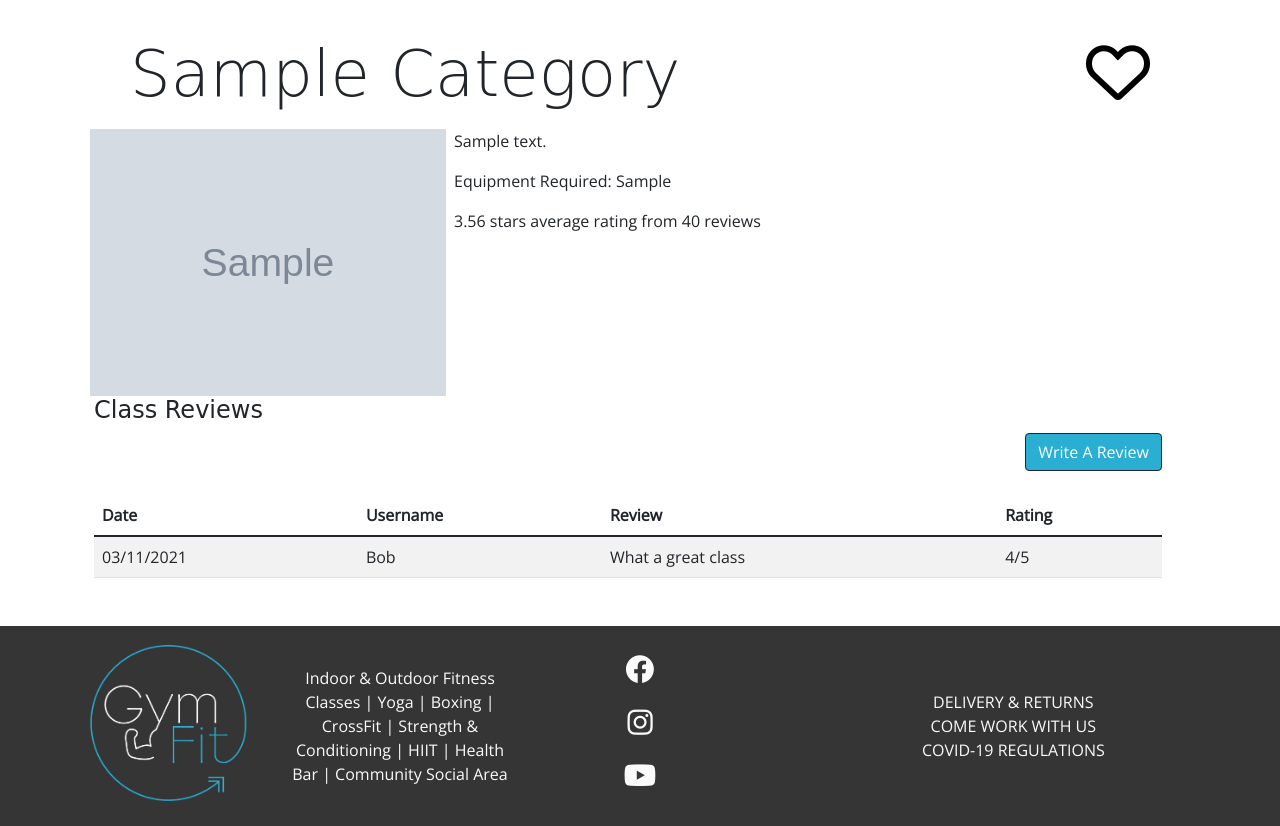
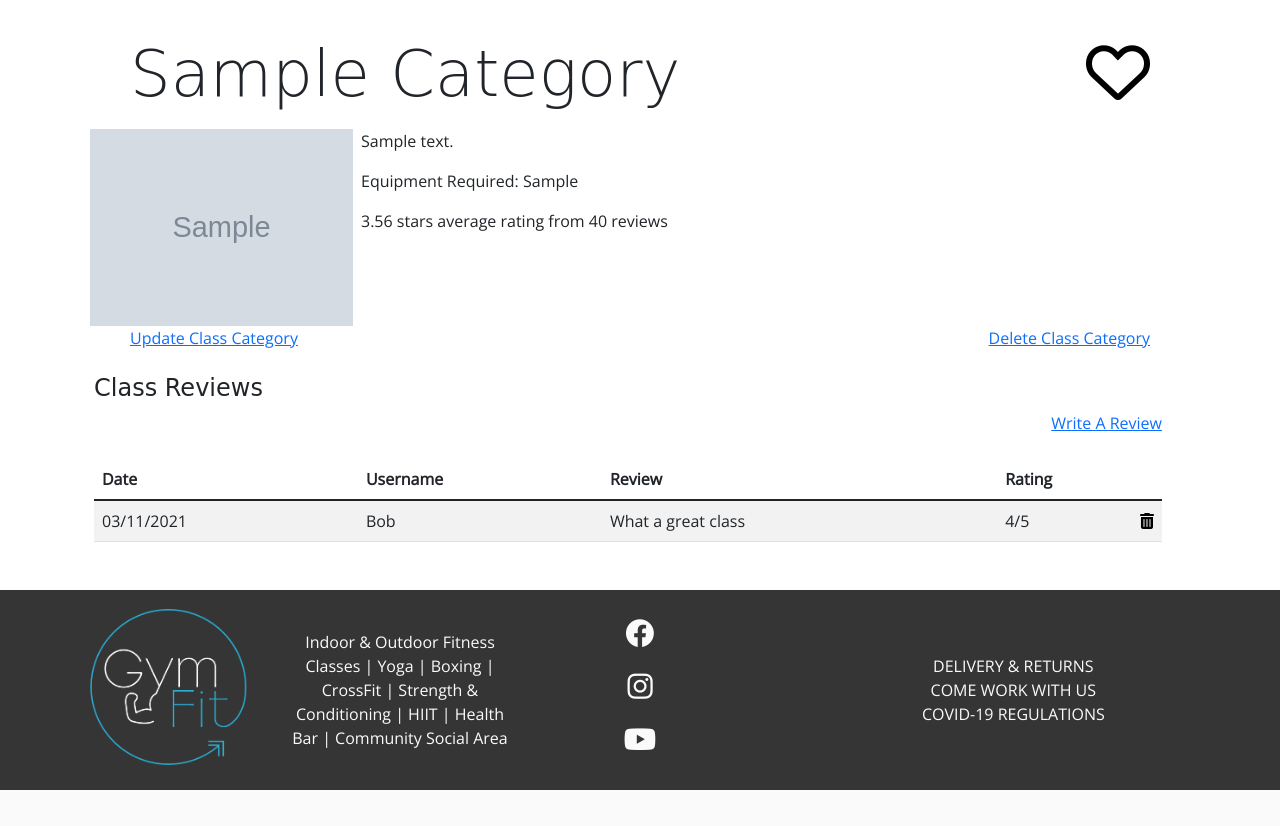
Before and after one commit to nlenno1/gym-fit-MS4, a Django app: template classes/templates/classes/class_category_details.html in a window 1280 px wide. Shown: the part 152-978 px from the top of the page. After the commit the page ends 942 px from the top, so only its background shows below. Run offline with Django 4.2, Linux system fonts and the light colour scheme; the template is opened without the code that fills it: most values are stand-ins (such as "Sample title", 1, 10 or a date in 2020); grey boxes marked "Sample" are stand-in pictures; some libraries are stand-ins or nearby versions; some web fonts are replaced.

Commit message:
Revert "feat: add POST to add_class_category and add_single_class, styled our_classes display and added image handler into our_classes template"
This reverts commit 1438294da7de405981cf64b4832098de9df5ba45.

```diff
--- a/classes/templates/classes/add_class_category.html
+++ b/classes/templates/classes/add_class_category.html
@@ -20,7 +20,7 @@
         <h2 class="text-center text-md-start ps-md-5 mb-5">Fill out the form below to add a Class Category</h2>
         <div class="row">
             <div class="col-12 col-md-6 offset-md-3">
-                <form action="{% url 'add_class_category' %}" method="POST" enctype="multipart/form-data">
+                <form action="{% url 'add_single_exercise_class' %}" method="POST" enctype="multipart/form-data">
                     {% csrf_token %}
                     {{ form | crispy }}
                     <div class="text-center my-5">
--- a/classes/templates/classes/class_category_details.html
+++ b/classes/templates/classes/class_category_details.html
@@ -27,37 +27,28 @@
             </button>
         </h1>
         <div class="row g-0">
-            <div class="col-12 col-lg-4 text-center">
-                {% if category.image_url %}
-                    <img class="w-100 mx-auto px-md-2" src="{{ category.image_url }}" alt="Image of {{ category.friendly_name }}">
-                {% elif category.image %}
-                    <img class="w-100 mx-auto px-md-2" src="{{MEDIA_URL}}{{ category.image }}" alt="Image of {{ category.friendly_name }}">
-                {% else %}
-                    <img class="w-100 mx-auto px-md-2" src="{{MEDIA_URL}}no-image.jpg" alt="Image of {{ category.friendly_name }}">
-                {% endif %}
+            <div class="col-12 col-lg-3 text-center">
+                <img class="mx-auto px-md-2" id="single-category-image" src="{{ category.image_url }}" alt="Image of a {{ category.friendly_name }} class">
             </div>
-            <div class="col-12 col-lg-8 text-center text-md-start">
+            <div class="col-12 col-lg-9 text-center text-md-start">
                 <p>{{ category.description }}</p>
                 <p>Equipment Required: {{ category.equipment_required }}</p>
                 <p>3.56 stars average rating from 40 reviews</p>
             </div>
-            {% if user.is_superuser %}
-                <div class="row g-0 pt-4 px-md-5">
+            <div class="row g-0 pb-4 px-md-5">
                 <div class="col-12 col-md-6 text-center text-md-start">
-                        <a class="mb-4 btn btn-dark" href="#">Update Class Category</a>
+                    <a href="#">Update Class Category</a>
                 </div>
                 <div class="col-12 col-md-6 text-center text-md-end">
-                        <a class="mb-4 btn btn-danger" href="#">Delete Class Category</a>
+                    <a href="#">Delete Class Category</a>
                 </div>
             </div>
-            {% endif %}
             <div class="row">
                 <div class="col-12 col-md-6">
                     <h4>Class Reviews</h4>
                 </div>
-                {% if reviews|length > 0 %}
                 <div class="col-t12-col-md-6">
-                    <a href="#" class="float-end btn btn-dark blue-button">Write A Review</a>
+                    <a href="#" class="float-end">Write A Review</a>
                 </div>
                 <div class="col-12">
                     <table class="table table-striped mt-4 mb-5">
@@ -74,35 +65,23 @@
                           </tr>
                         </thead>
                         <tbody>
-                                {% for review in reviews %}
                           <tr>
                             <td scope="row" class="d-none d-md-table-cell">03/11/2021</th>
                             <td class="d-none d-md-table-cell">Bob</td>
                             <td>What a great class</td>
                             <td>4/5
-                                            {% if review.user_id == user.id %}
                                 <button type="button" class="float-end" data-bs-container="body" data-bs-trigger="hover focus"
                                     data-bs-toggle="popover" data-bs-placement="bottom" data-bs-content="Delete Your Review">
                                     <a href="#">
                                         <i class="fa-solid fa-trash-can"></i>
                                     </a>
                                 </button>
-                                            {% endif %}
                             </td>
                           </tr>
-                                    {% endfor %}
                         </tbody>
                       </table>
                 </div>
             </div>
-                {% else %}
-                    <div class="col-12 mb-5 text-center text-md-start">
-                        <h5>There are no reviews to show</h5>
-                        <p>Why don't you be the first to leave a review?</p>
-                        <a href="#" class="btn btn-dark blue-button">Create a Review</a>
-                    </div>
-                {% endif %}
-            </div>
         </div>
     </section>
 {% endblock %}
--- a/profiles/forms.py
+++ b/profiles/forms.py
@@ -10,12 +10,6 @@ from .models import UserProfile
 class DateInput(forms.DateInput):
     """Add date picker widget to date field """
     input_type = 'date'
-
-
-class TimePickerInput(forms.TimeInput):
-    """Add time picker widget to time field """
-    input_type = 'time'
-
 
 
 class UserForm(forms.ModelForm):
--- a/profiles/templates/profiles/profile.html
+++ b/profiles/templates/profiles/profile.html
@@ -250,7 +250,7 @@
                     <section id="admin-functions" class="mx-md-5 mb-5 mb-5">
                         <ul class="nav nav-pills nav-justified">
                             <li class="nav-item">
-                                <a href="{% url 'add_class_category' %}" class="nav-link">Add A Class Catergory</a>
+                                <a href="#" class="nav-link">Add A Class Catergory</a>
                             </li>
                             <li class="nav-item">
                                 <a href="{% url 'add_single_exercise_class' %}" class="nav-link">Schedule A Class</a>
```
Also changed, not shown: classes/forms.py (+3 -8 lines), classes/models.py (+12 -3 lines), classes/templates/classes/our_classes.html (+2 -8 lines), classes/views.py (+27 -26 lines), media/reformer-class-icon.jpg (deleted). Lines whose indentation alone changed are shown as unchanged.
